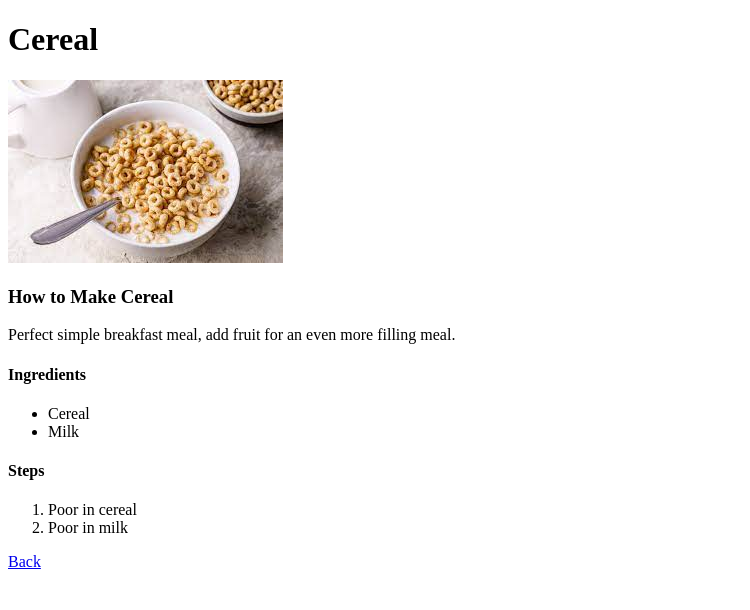
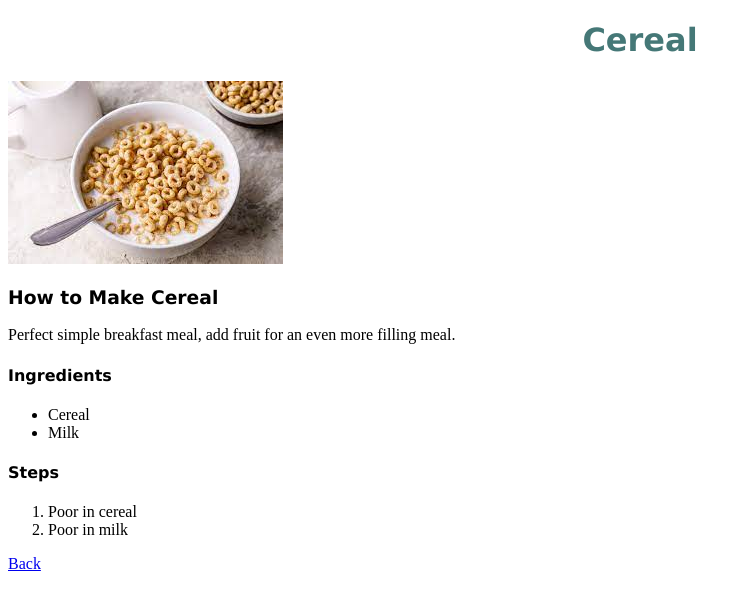
Before and after one commit to fioleary/odin-recipes, a plain HTML site: page recipes/cereal.html in a window 1280 px wide. Shown: the whole page, without its empty margins (0-750 px from the left). Drawn offline with Linux system fonts and the light colour scheme.

Commit message:
added style.css and references to it to style elements

```diff
--- a/recipes/cereal.html
+++ b/recipes/cereal.html
@@ -5,6 +5,7 @@
     <meta http-equiv="X-UA-Compatible" content="IE=edge">
     <meta name="viewport" content="width=device-width, initial-scale=1.0">
     <title>Cereal</title>
+    <link rel="stylesheet" href="../style.css">
 </head>
 <body>
     <h1>Cereal</h1>
--- /dev/null
+++ b/style.css
@@ -0,0 +1,10 @@
+
+h1 {
+    text-align: center;
+    color: #457877;
+    font-weight: 900;
+}
+
+h1, h3, h4 {
+    font-family:'Lucida Sans', 'Lucida Sans Regular', 'Lucida Grande', 'Lucida Sans Unicode', Geneva, Verdana, sans-serif;
+}
```
Also changed, not shown: index.html (+1 -0 lines), recipes/epplant_parm.html (+1 -0 lines), recipes/sesame_noodles.html (+1 -0 lines).
